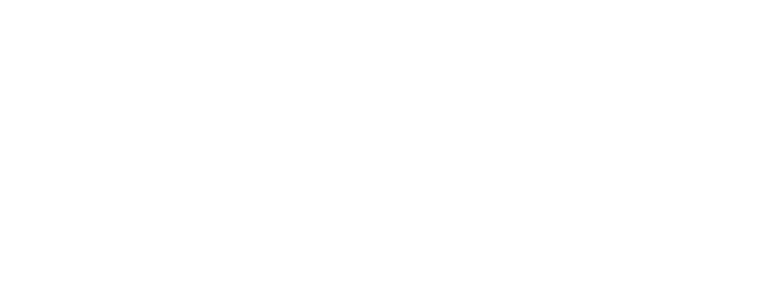
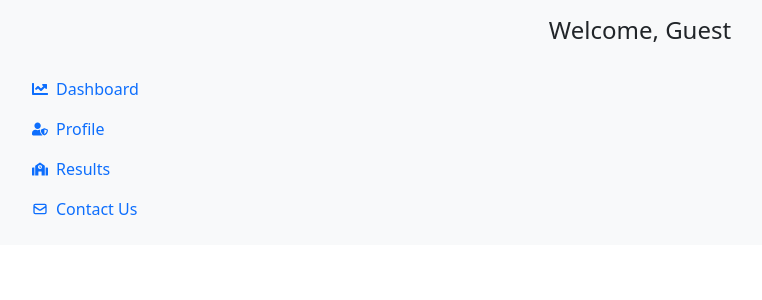
Before and after one commit to BILL-CHEPTOYEK/school-results-system, a React (Vite) app in the folder frontend/: page /sidebar in a window 1280 px wide. Before the commit this address had no page. Shown: the top 300 px of the page, without its empty margins (0-762 px from the left). Built offline with nearby package versions, Linux system fonts and the light colour scheme.

Commit message:
Sidebar.jsx

```diff
--- a/frontend/src/App.jsx
+++ b/frontend/src/App.jsx
@@ -3,6 +3,7 @@
 import Home from './pages/Home';
 import Login from './pages/Login';
 import Dashboard from './pages/Dashboard';
+import Sidebar from './pages/Sidebar';
 import { ToastContainer, toast } from 'react-toastify';
 import 'react-toastify/dist/ReactToastify.css';
 
@@ -42,6 +43,7 @@
         <Route path="/" element={<Home />} />
         <Route path="/login" element={<LoginWrapper onLogin={setToken} />} />
         <Route path="/dashboard" element={token ? <DashboardWrapper token={token} onLogout={handleLogout} /> : <Navigate to="/login" replace />} />
+        <Route path="/sidebar" element={<Sidebar />} />
       </Routes>
     </Router>
   );
--- a/frontend/src/pages/Sidebar.jsx
+++ b/frontend/src/pages/Sidebar.jsx
@@ -1 +1,31 @@
 // Sidebar.jsx
+import React from 'react';
+import { Nav } from 'react-bootstrap';
+import { FaUserShield, FaChartLine, FaSchool, FaEnvelope } from 'react-icons/fa';
+import { HiOutlineMail } from 'react-icons/hi';
+import { Link } from 'react-router-dom';
+import api from '../services/api';
+
+export default function Sidebar() {
+  const user = JSON.parse(localStorage.getItem('user'));
+
+  return (
+    <div className="p-3 sidebar bg-light">
+      <h4 className="mb-4 text-center">Welcome, {user ? user.username : 'Guest'}</h4>
+      <Nav className="flex-column">
+        <Nav.Link as={Link} to="/dashboard" className="d-flex align-items-center">
+          <FaChartLine className="me-2" /> Dashboard
+        </Nav.Link>
+        <Nav.Link as={Link} to="/profile" className="d-flex align-items-center">
+          <FaUserShield className="me-2" /> Profile
+        </Nav.Link>
+        <Nav.Link as={Link} to="/results" className="d-flex align-items-center">
+          <FaSchool className="me-2" /> Results
+        </Nav.Link>
+        <Nav.Link as={Link} to="/contact" className="d-flex align-items-center">
+          <HiOutlineMail className="me-2" /> Contact Us
+        </Nav.Link>
+      </Nav>
+    </div>
+  );
+}
```
